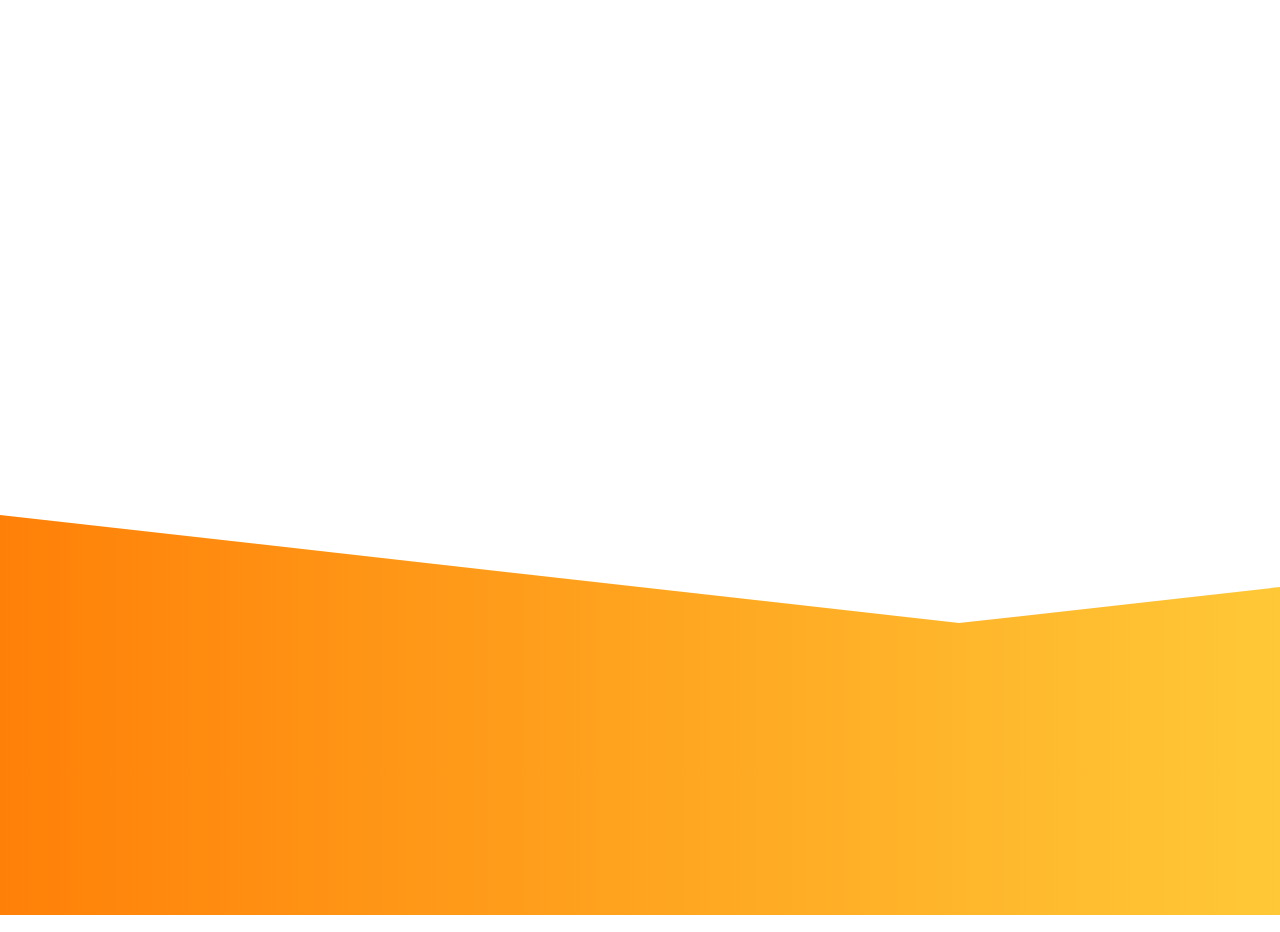
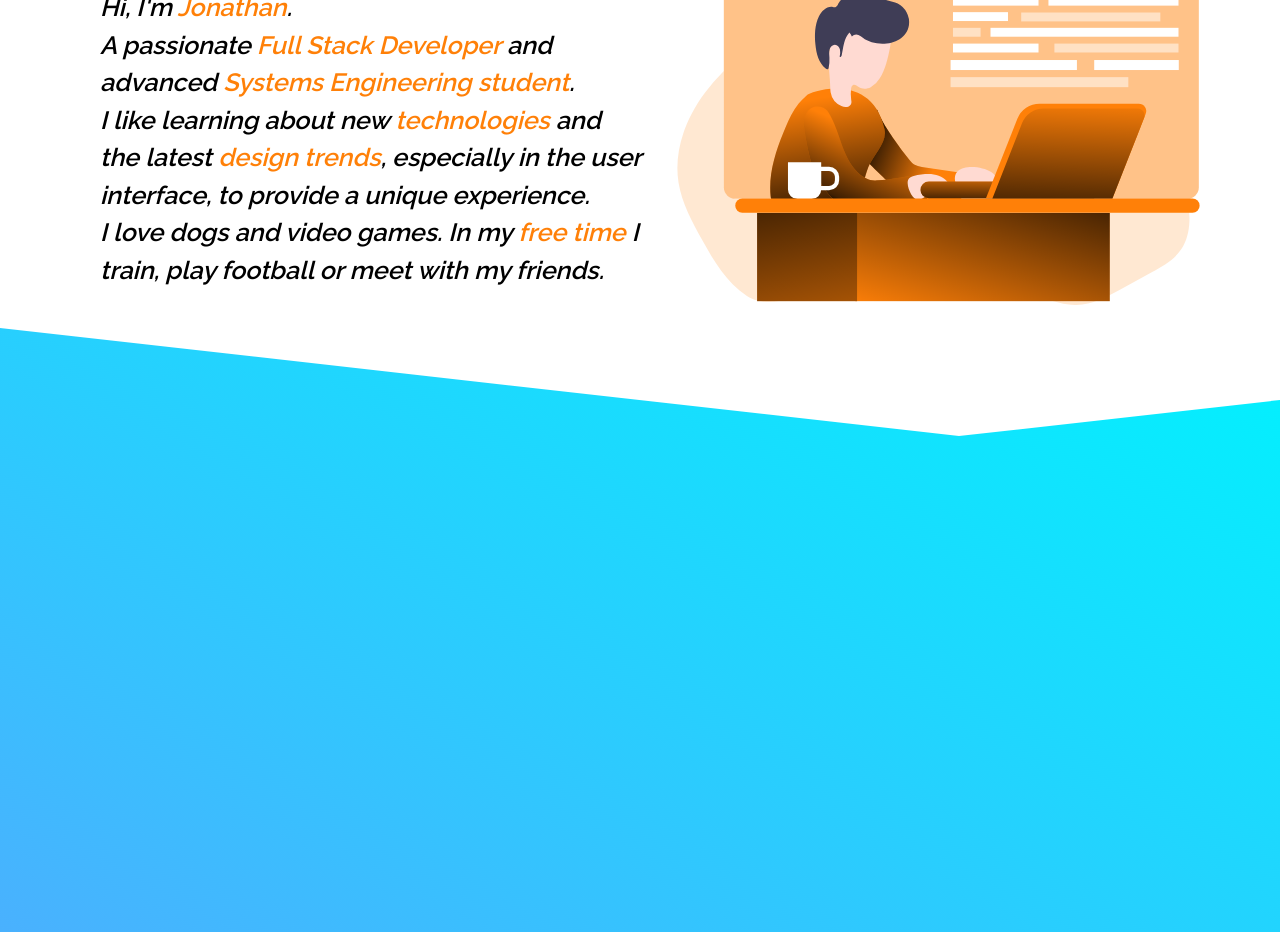
Before and after one commit to jonathanr123/portfolio, a plain HTML site: page index.html in a window 1280 px wide. Shown: the part 616-1548 px from the top of the page. Drawn offline with nearby package versions, Linux system fonts and the light colour scheme; a web font is replaced by a local one.

Commit message:
Termine Section About y arreglé algunos detalles.

```diff
--- a/index.css
+++ b/index.css
@@ -1,5 +1,16 @@
 @import url('https://fonts.googleapis.com/css2?family=The+Nautigal&display=swap');
 @import url('https://fonts.googleapis.com/css2?family=Raleway:wght@600&display=swap');
+
+body::-webkit-scrollbar{
+    width: 7px;
+    background: white;
+}
+
+body::-webkit-scrollbar-thumb{
+    background-color: orange;
+    background-image:-webkit-linear-gradient(45deg,rgba(255, 255, 255, 0.3) 20%,transparent 20%,transparent 40%,rgba(255, 255, 255, 0.3) 40%,rgba(255,255,255,.3) 60%,transparent 60%,transparent 80%,rgba(255, 255, 255, 0.3) 80%);
+    border-radius: 10px;
+}
 
 #scroll{
     background: #FF8008;  /* fallback for old browsers */
@@ -8,6 +19,7 @@
 }
 
 #home{
+    overflow-x: hidden;
     width: 100%;
     background: #FF8008;  /* fallback for old browsers */
     background: -webkit-linear-gradient(to left, #FFC837, #FF8008);  /* Chrome 10-25, Safari 5.1-6 */
@@ -19,16 +31,13 @@
 
 #about{
     width: 100%;
-    height: 700px;
     background: white;
 }
 
 #education{
     width: 100%;
-    height: 400px;
-    background: #FF8008;  /* fallback for old browsers */
-    background: -webkit-linear-gradient(to left, #FFC837, #FF8008);  /* Chrome 10-25, Safari 5.1-6 */
-    background: linear-gradient(to left, #FFC837, #FF8008); /* W3C, IE 10+/ Edge, Firefox 16+, Chrome 26+, Opera 12+, Safari 7+ */
+    height: 700px;
+    background-image: linear-gradient(to top right, #4facfe 0%, #00f2fe 100%);
     position: relative;
 }
 
@@ -36,7 +45,8 @@
     font-family: 'The Nautigal', cursive;
     font-size: 30px;
     font-weight: 700;
-    padding: 0 60px;
+    padding: 0;
+    padding-left: 20px;
     text-decoration: none;
     color: white;
 }
@@ -113,6 +123,34 @@
     height: 100%;
 }
 
+/* Section About */
+.about-content{
+    padding: 4rem 0 1.4rem;
+    padding-left: 30px;
+    text-align: left;
+    }
+
+#parrafoAbout{
+    font-size: 28px;
+    color: black;  /* fallback for old browsers */
+    font-family: 'Raleway', sans-serif;
+    font-size: 25px;
+}
+
+#parrafoAbout a{
+    font-size: 28px;
+    color: #FF8008;  /* fallback for old browsers */
+    font-family: 'Raleway', sans-serif;
+    font-size: 25px;
+}
+
+#imagenAbout{
+    max-width: 100%;
+    width: auto;
+    height: 100%;
+}
+
+
 /* Wave */
 .custom-shape-divider-bottom-1642442524 {
     position: absolute;
@@ -154,3 +192,13 @@
 .custom-shape-divider-top-1642493106 .shape-fill {
     fill: #FFFFFF;
 }
+
+.round{
+    width: 200px;
+    height: 200px;
+    top: 15px;
+    border-radius: 50%;
+    background:red;
+    opacity: 0.1;
+    position: absolute;
+}
--- a/index.html
+++ b/index.html
@@ -61,14 +61,14 @@
 <section id="home">
   <div class="home-content container">
     <div class="row">
-      <div class="col-md-6">
+      <div class="col-12 col-md-6 col-lg-6 col-xl-6">
         <div style="margin-top:10%">
-        <h1 class="animate__animated animate__lightSpeedInLeft" style="animation-duration: 2s; font-size:65px">Hi, I'm Jonathan!</h1>
-        <h1 class="animate__animated animate__lightSpeedInLeft" style="animation-duration: 3s">Welcome to My World...</h1>
-        <h1 class="animate__animated animate__heartBeat" style="animation-iteration-count:infinite;animation-duration: 10s;">I'm the software developer you are looking for.</h1>
+        <h1 class="animate__animated animate__lightSpeedInLeft" style="animation-duration: 2s; font-size:65px; text-shadow: 1px 1px 2px black;">Hi, I'm Jonathan!</h1>
+        <h1 class="animate__animated animate__lightSpeedInLeft" style="animation-duration: 3s; text-shadow: 1px 1px 2px black;">Welcome to My World...</h1>
+        <h1 class="animate__animated animate__heartBeat" style="animation-iteration-count:infinite;animation-duration: 10s; text-shadow: 1px 1px 2px black;">I'm the software developer you are looking for.</h1>
         </div>
       </div>
-      <div class="col-md-6">
+      <div class="col-12 col-md-6 col-lg-6 col-xl-6">
         <img class="animate__animated animate__fadeInRight" id="imagenHome" src="images/fotoperfil.png">
       </div>
     </div>
@@ -83,6 +83,36 @@
 </section>
 
 <section id="about">
+  <div class="about-content container">
+    <div class="row">
+      <div class="col-12 col-md-6 col-lg-6 col-xl-6">
+        <div style="margin-top:10%">
+          <h1 style="text-shadow: 1px 1px 2px black;"><i>LET ME <b style="color:#FF8008">INTRODUCE</b> MYSELF_</i></h1>
+          <p id="parrafoAbout">
+            <i><b>Hi, I'm <a>Jonathan</a>.
+            <br>
+            A passionate <a>Full Stack Developer</a> and advanced <a>Systems Engineering student</a>.
+            <br>
+            I like learning about new <a>technologies</a> and the latest <a>design trends</a>, especially
+            in the user interface, to provide a unique experience.
+            <br>
+            I love dogs and video games. In my <a>free time</a> I train, play football or meet with my friends.</b></i>
+          </p>
+        </div>
+      </div>
+      <div class="col-12 col-md-6 col-lg-6 col-xl-6">
+        <img class="animate__animated animate__fadeInUp" id="imagenAbout" src="images/developer.svg">
+      </div>
+    </div>
+  </div>
+</section>
+
+<section id="education">
+  <div class="custom-shape-divider-top-1642493106">
+    <svg data-name="Layer 1" xmlns="http://www.w3.org/2000/svg" viewBox="0 0 1200 120" preserveAspectRatio="none">
+        <path d="M1200 0L0 0 598.97 114.72 1200 0z" class="shape-fill"></path>
+    </svg>
+  </div>
   <div class="container">
     <div class="row">
       <div class="col-md-6">
@@ -100,14 +130,14 @@
     <svg data-name="Layer 1" xmlns="http://www.w3.org/2000/svg" viewBox="0 0 1200 120" preserveAspectRatio="none">
         <path d="M1200 0L0 0 598.97 114.72 1200 0z" class="shape-fill"></path>
     </svg>
-</div>
+  </div>
   <div class="container">
     <div class="row">
       <div class="col-md-6">
 
       </div>
-      <div class="col-md-6">
-
+      <div class="col-md-6 position-relative">
+        <div class="round p_absoulte"></div>
       </div>
     </div>
   </div>
```
Also changed, not shown: images/developer.svg (added), images/goku.jpg (deleted).
